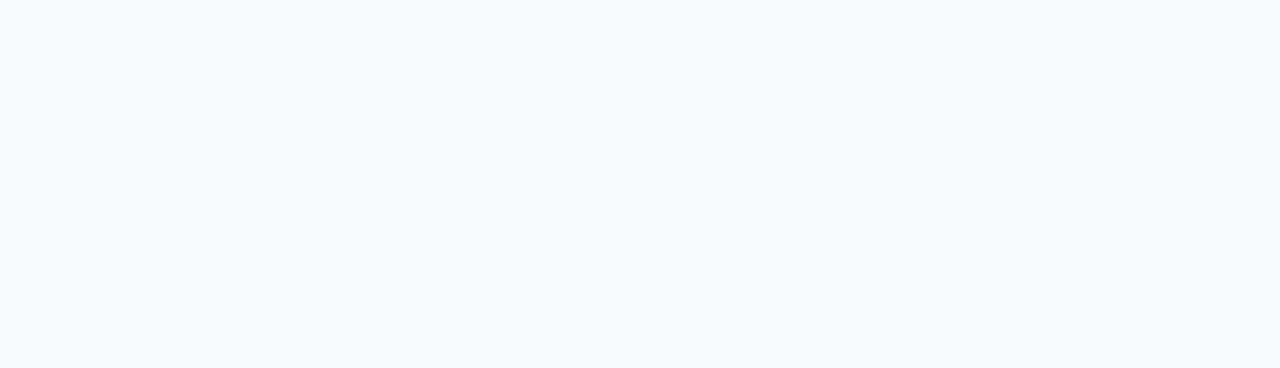
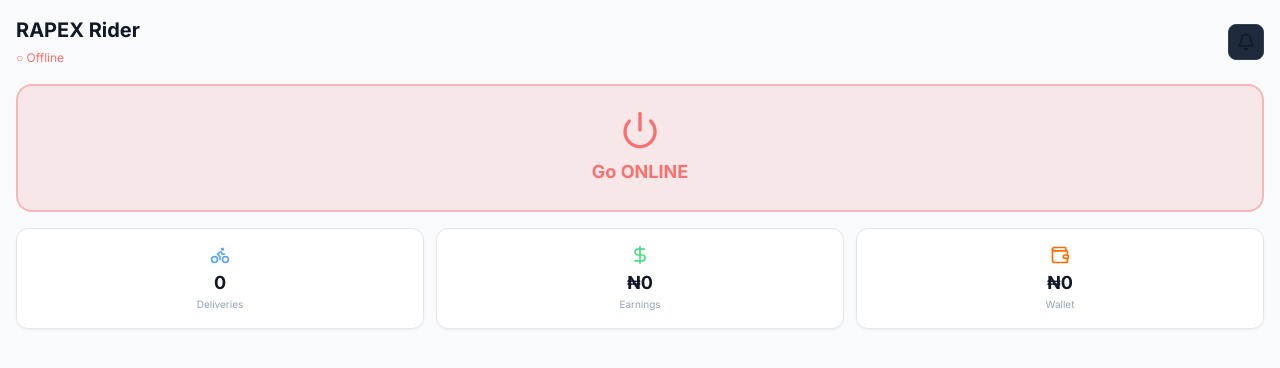
Before and after one commit to sh3ki/RAPEX_V3, a Next.js app in the folder frontend/rider/: page / in a window 1280 px wide. Before the commit this address had no page. Shown: the top 368 px of the page. Built offline with nearby package versions, Linux system fonts and the light colour scheme; no server answers.

Commit message:
Update frontend/rider/src/app/layout.tsx

```diff
--- a/frontend/rider/src/app/layout.tsx
+++ b/frontend/rider/src/app/layout.tsx
@@ -2,16 +2,20 @@ import type { Metadata } from 'next';
 import { Inter } from 'next/font/google';
 import './globals.css';
 import Providers from '@/components/Providers';
-import AppShell from '@/components/AppShell';
 
 const inter = Inter({ subsets: ['latin'] });
 
-export const metadata: Metadata = { title: 'RAPEX Rider', description: 'RAPEX V3 — Rider Dashboard' };
+export const metadata: Metadata = {
+  title: 'RAPEX Rider',
+  description: 'RAPEX V3 — Rider Dashboard',
+};
 
 export default function RootLayout({ children }: { children: React.ReactNode }) {
   return (
-    <html lang="en" className="dark">
-      <body className={inter.className}><Providers><AppShell>{children}</AppShell></Providers></body>
+    <html lang="en">
+      <body className={inter.className}>
+        <Providers>{children}</Providers>
+      </body>
     </html>
   );
 }
```
